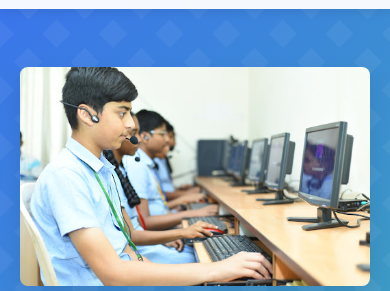
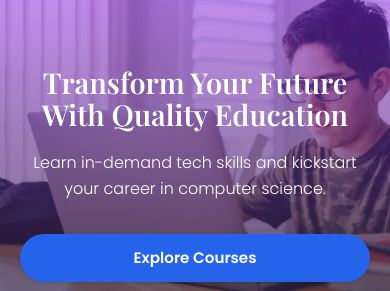
Before and after one commit to Ahmedchees/YoolbaanAcademy, a plain HTML site: page index.html in a window 390 px wide. Shown: the part 97-388 px from the top of the page. Drawn offline with nearby package versions, Linux system fonts and the light colour scheme.

Commit message:
Merge remote-tracking branch 'origin/main'

```diff
--- a/assets/css/index.css
+++ b/assets/css/index.css
@@ -370,10 +370,12 @@ img {
   margin-top: -130px
 }
 
-.hero-image img {
-  width: 100%;
-  height: auto;
-  object-fit: cover;
+.hero-image .image {
+  background-image:url('/assets/images/banner3.jpg');
+  min-width: 100%;
+  min-height:350px;
+  background-size:cover;
+  color:white;
 }
 
 .hero-pattern {
@@ -712,7 +714,7 @@ img {
     justify-content: center;
   }
 
-  .hero-image {
+  .hero-image .image {
     display: none;
   }
 }
@@ -768,7 +770,7 @@ img {
 
 @media (max-width: 480px) {
   .hero-title {
-    font-size: 2rem;
+    font-size: 1.8rem;
   }
 
   .hero-stats {
@@ -780,33 +782,50 @@ img {
   .stat-item {
     align-items: center;
   }
-
+.nav{
+  display: none;
+}
   .section-title {
     font-size: 1.8rem;
   }
+
+  .logo-text{
+    font-size:1rem;
+  }
+.logo-subtext{
+  margin-top:-2px;
+}
+ .hero-image{
+  position: absolute;
+  top:-40px;
+  left:0;
+  right:0;
+  z-index:-1;
+  margin:auto;
+  padding:0;
+  width: 100%;
+  border-radius:0;
+  min-height: 400px;
+ }
+ .hero-image .image{
+  position:relative;
+  display:block;
+background-image:
+    linear-gradient(to bottom, rgba(148, 36, 240, 0.5), rgba(37, 37, 37, 0.73)),
+    url('/assets/images/banner6.jpg');
+  min-height: 400px;
+    background-size: cover;
+    z-index:-1;
+ }
 
   .hero-container {
     padding-top: var(--space-xl);
     padding-bottom: var(--space-xl);
   }
 
-  .hero-image {
-    display: block;
-    margin-top: 0;
-    padding:0;
-    order: 1;
-
-  }
 
   .hero-content {
     order: 2;
   }
 
-
-  .container {
-    display: flex;
-    flex-direction: column;
-    justify-content: center;
-    align-items: center;
-  }
 }
--- a/index.html
+++ b/index.html
@@ -78,7 +78,7 @@
         </div>
       </div>
       <div class="hero-image">
-        <img src="assets/images/banner3.jpg" alt="Students learning at Yoolbaan Academy">
+        <div class="image"></div>
       </div>
     </div>
   </section>
@@ -271,8 +271,8 @@
           </div>
           <p class="footer-about">Is dedicated to providing quality education in technology fields to empower the next generation of tech professionals.</p>
           <div class="footer-social">
-            <a href="#" class="https://www.facebook.com/mohamed.cali.98/" aria-label="Facebook"><i class="fab fa-facebook-f"></i></a>
-            <a href="#" class="https://api.whatsapp.com/send/?phone=%2B252615291535&text&type=phone_number&app_absent=0" aria-label="Whatsapp"><i class="fab fa-whatsapp"></i></a>
+            <a href="https://www.facebook.com/mohamed.cali.98/" class="social-link" aria-label="Facebook"><i class="fab fa-facebook-f"></i></a>
+            <a href="https://api.whatsapp.com/send/?phone=%2B252615291535&text&type=phone_number&app_absent=0" class="social-link" aria-label="Whatsapp"><i class="fab fa-whatsapp"></i></a>
             <a href="https://www.youtube.com/@DiiniStudio" class="social-link" aria-label="YouTube"><i class="fab fa-youtube"></i></a>
           </div>
         </div>
```
Also changed, not shown: 1 other file.
